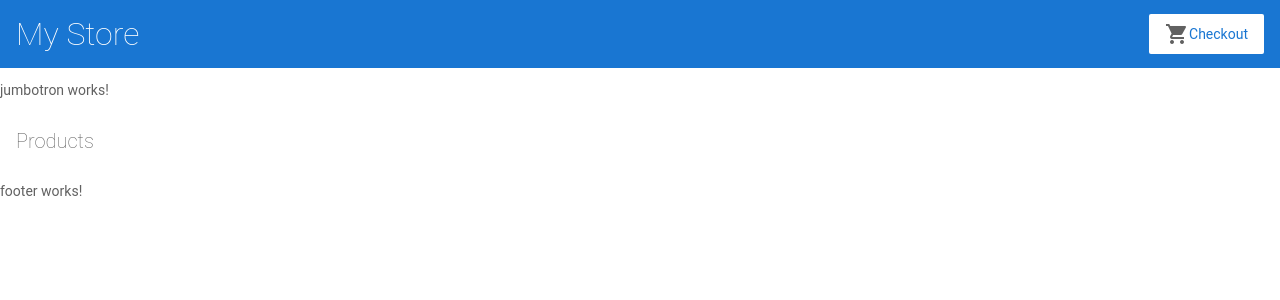
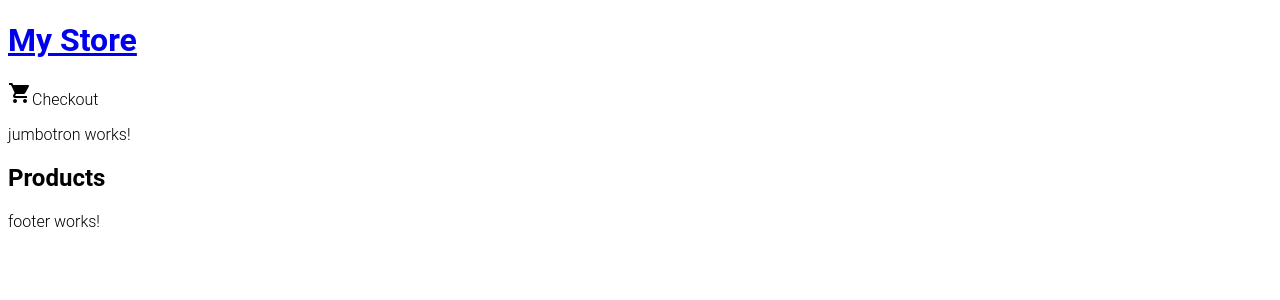
Before and after one commit to mdlawrenceusa/et720-20230912-a, an Angular app: page / in a window 1280 px wide. Shown: the top 300 px of the page. Built offline with nearby package versions, Linux system fonts and the light colour scheme.

Commit message:
1 file modified

```diff
--- a/src/styles.css
+++ b/src/styles.css
@@ -1,145 +1,99 @@
 /* Global Styles */
-
-* {
-  font-family: 'Roboto', Arial, sans-serif;
-  color: #616161;
-  box-sizing: border-box;
-  -webkit-font-smoothing: antialiased;
-  -moz-osx-font-smoothing: grayscale;
+body {
+  font-family: 'Roboto', sans-serif;
+  font-weight: 300;
 }
 
-body {
+header {
+  padding: 20px 0;
+}
+
+header .row,
+footer .row {
+  display: flex;
+  align-items: center;
+}
+
+header h1 {
+  font-weight: 700;
   margin: 0;
 }
 
-.container {
+header nav {
   display: flex;
-  flex-direction: row;
+  justify-content: flex-end;
 }
 
-router-outlet + *  {
-  padding: 0 16px;
-}
-
-/* Text */
-
-h1 {
-  font-size: 32px;
-}
-
-h2 {
-  font-size: 20px;
-}
-
-h1, h2 {
-  font-weight: lighter;
-}
-
-p {
-  font-size: 14px;
-}
-
-/* Hyperlink */
-
-a {
-  cursor: pointer;
-  color: #1976d2;
-  text-decoration: none;
-}
-
-a:hover {
-  opacity: 0.8;
-}
-
-/* Input */
-
-input {
-  font-size: 14px;
-  border-radius: 2px;
-  padding: 8px;
-  margin-bottom: 16px;
-  border: 1px solid #BDBDBD;
-}
-
-label {
-  font-size: 12px;
-  font-weight: bold;
-  margin-bottom: 4px;
-  display: block;
-  text-transform: uppercase;
-}
-
-/* Button */
-.button, button {
-  display: inline-flex;
-  align-items: center;
-  padding: 8px 16px;
-  border-radius: 2px;
-  font-size: 14px;
-  cursor: pointer;
-  background-color: #1976d2;
-  color: white;
-  border: none;
-}
-
-.button:hover, button:hover {
-  opacity: 0.8;
-  font-weight: normal;
-}
-
-.button:disabled, button:disabled {
-  opacity: 0.5;
-  cursor: auto;
-}
-
-/* Fancy Button */
-
-.fancy-button {
-  background-color: white;
-  color: #1976d2;
-}
-
-.fancy-button i.material-icons {
-  color: #1976d2;
-  padding-right: 4px;
-}
-
-/* Top Bar */
-
-app-top-bar {
-  width: 100%;
-  height: 68px;
-  background-color: #1976d2;
-  padding: 16px;
-  display: flex;
-  flex-direction: row;
-  justify-content: space-between;
-  align-items: center;
-}
-
-app-top-bar h1 {
-  color: white;
+header p {
+  padding: 0 20px;
   margin: 0;
 }
 
-/* Checkout Cart, Shipping Prices */
-
-.cart-item, .shipping-item {
-  width: 100%;
-  min-width: 400px;
-  max-width: 450px;
+.jumbotron {
   display: flex;
-  flex-direction: row;
-  justify-content: space-between;
-  padding: 16px 32px;
-  margin-bottom: 8px;
-  border-radius: 2px;
-  background-color: #EEEEEE;
+  align-items: center;
+  background-image: url('https://content.codecademy.com/projects/make-a-website/lesson-4/jumbotron.jpg');
+  background-size: cover;
+  color: #ffffff;
+  height: 500px;
+  text-shadow: 0.25px 0.25px 0.25px #000000;
 }
 
+.jumbotron h2 {
+  font-size: 60px;
+  font-weight: 700;
+  margin: 0;
+  color: #fff;
+}
 
-/*
-Copyright Google LLC. All Rights Reserved.
-Use of this source code is governed by an MIT-style license that
-can be found in the LICENSE file at https://angular.io/license
-*/
+.jumbotron h3 {
+  margin: 0 0 20px;
+  color: #fff;
+}
+
+section .row img {
+  margin: 0 0 30px;
+  width: 100%;
+}
+
+.col-md-6 {
+  margin: 0 0 30px;
+}
+
+.btn.btn-primary {
+  border-radius: 2px;
+  border: 0px;
+  color: #fbd1d5;
+  text-shadow: none;
+  background-color: #ffffff;
+}
+
+.btn.btn-primary:hover {
+  color: #ffffff;
+  background-color: #fbd1d5;
+}
+
+.btn-secondary {
+  background-color: #E8DFE0;
+  color: #ffffff;
+  margin: 0 0 30px;
+}
+
+footer {
+  font-size: 12px;
+  padding: 20px 0;
+}
+
+footer .col-sm-8 {
+  display: flex;
+  justify-content: flex-end;
+}
+
+footer ul {
+  list-style: none;
+}
+
+footer li img {
+  width: 32px;
+  height: 32px;
+}
```
